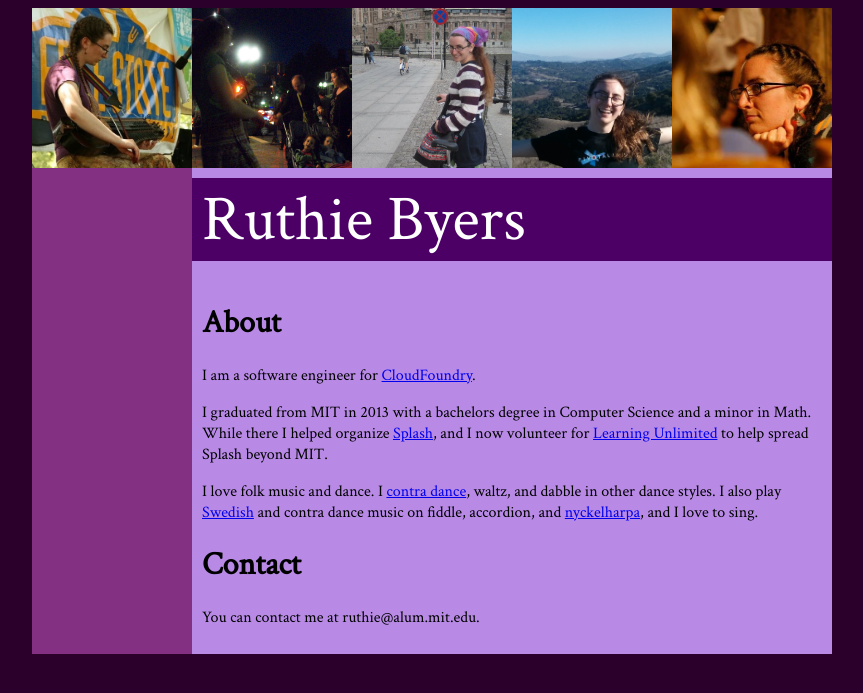
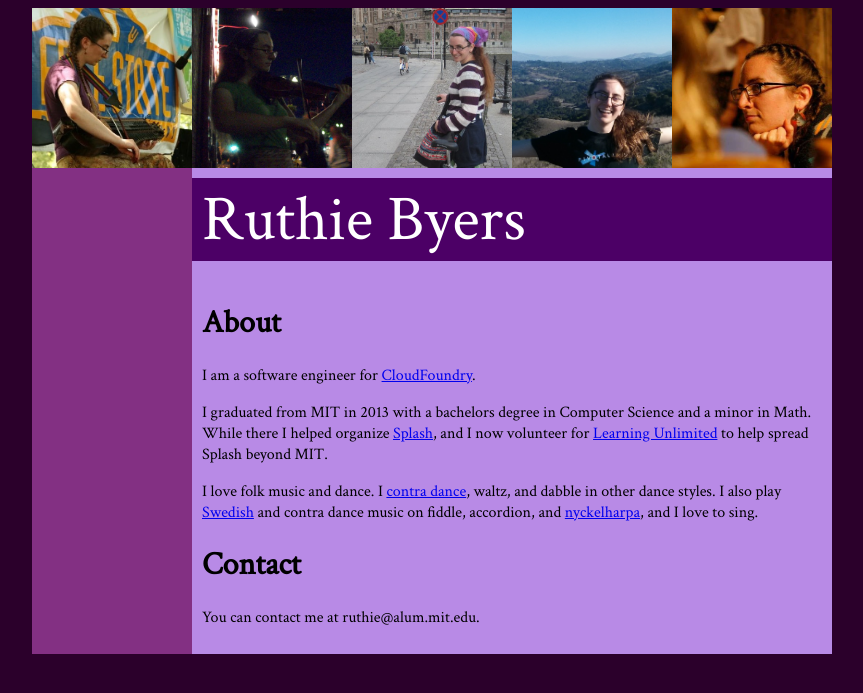
Before and after one commit to ruthie/ruthie.github.io, a Jekyll site: the page built from index.md, in a window 1280 px wide. Shown: the top 693 px of the page, without its empty margins (208-1071 px from the left). Built offline with Jekyll 4.4.1, drawn with Linux system fonts in a browser that asks for light colours.

Commit message:
Change picture

```diff
--- a/_includes/pictures.html
+++ b/_includes/pictures.html
@@ -1,6 +1,6 @@
 <table>
 <img src="/nyckelharpa_stage.jpg" class="header">
-<img src="/night_fiddle.jpg" class="header">
+<img src="/busking.jpg" class="header">
 <img src="/sweden_bike.jpg" class="header">
 <img src="/tilden_forward.jpg" class="header">
 <img src="/thoughtful_head.jpg" class="header">
```
Also changed, not shown: busking.jpg (added), night_fiddle.jpg (deleted).
